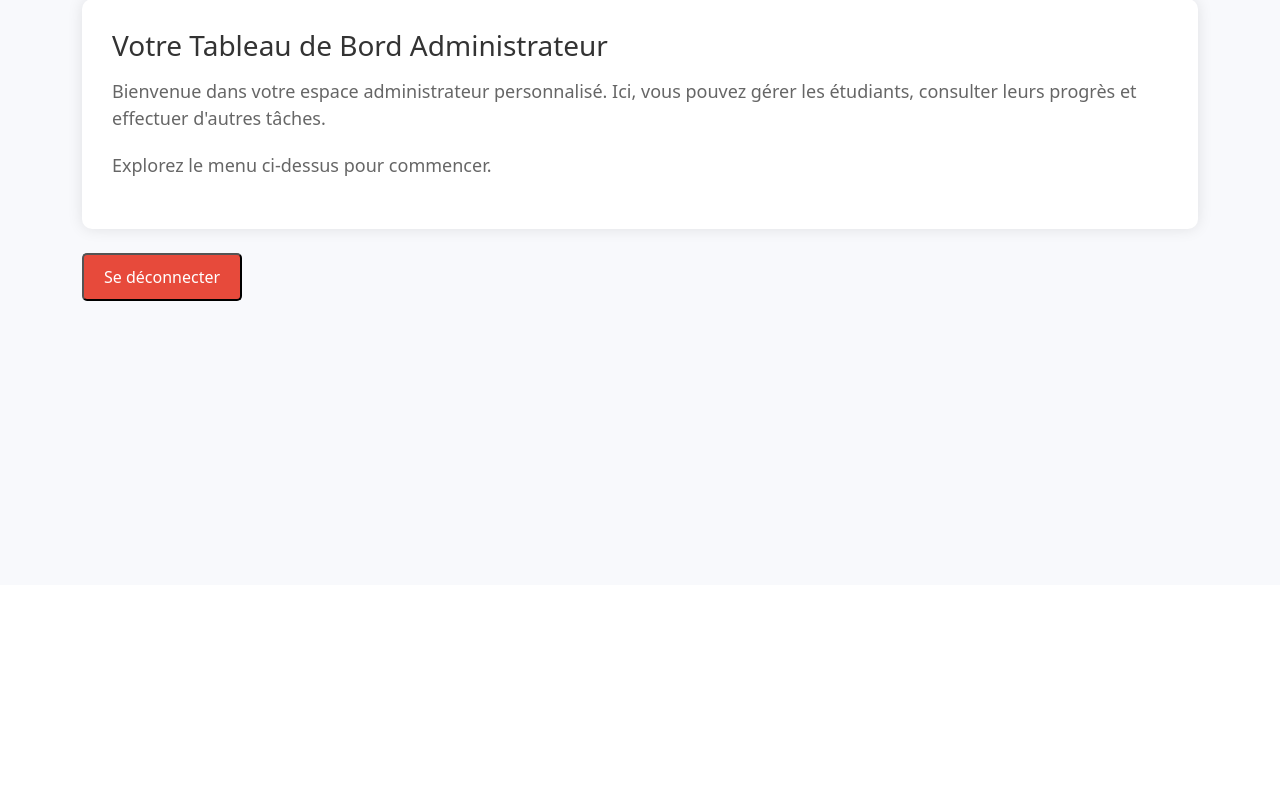
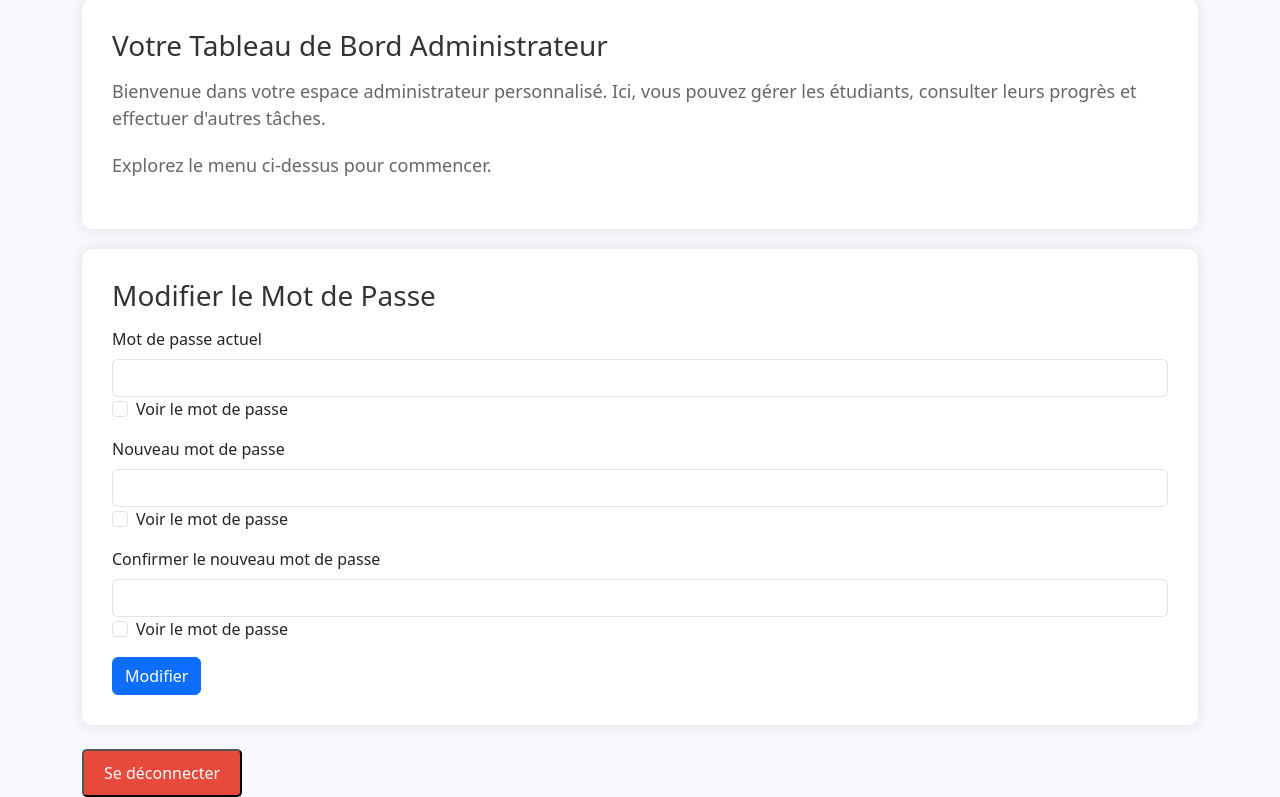
Before and after one commit to abde-louali/project, a PHP site: page /view/Admin.php in a window 1280 px wide. Shown: the part 215-1012 px from the top of the page. Before the commit the page ends 516 px from the top, so only its background shows below. Run offline with PHP 8.4, Linux system fonts and the light colour scheme; the visitor is signed in with stand-in values (Sample User, id 1).

Commit message:
Modification de modepasse

```diff
--- a/Controller/AdminController.php
+++ b/Controller/AdminController.php
@@ -3,6 +3,7 @@
 require_once '../Model/StudentModel.php';
 
 class AdminController {
+
     public function createFolder() {
         // Vérification de la soumission du formulaire
         if (isset($_POST['create_folder'])) {
--- a/Model/StudentModel.php
+++ b/Model/StudentModel.php
@@ -1,5 +1,5 @@
 <?php
-include_once '../Model/conx.php'; // Inclure la classe Database
+include_once '../Model/conx.php';
 
 class StudentModel {
     private $db;
--- a/view/Admin.php
+++ b/view/Admin.php
@@ -55,6 +55,25 @@ include "./Header.php";
     </style>
 </head>
 <body>
+<?php
+// Vérifier si le statut et le message sont passés dans l'URL
+if (isset($_GET['status']) && isset($_GET['message'])) {
+    $status = $_GET['status'];
+    $message = $_GET['message'];
+
+    // Affichage d'une image et du message d'erreur ou de succès
+    if ($status == "error") {
+        echo '<div class="alert alert-danger">';
+        echo '<img src="assets/images/error.png" alt="Erreur" style="width: 50px; height: 50px;"> ';
+        echo htmlspecialchars($message) . '</div>';
+    } elseif ($status == "success") {
+        echo '<div class="alert alert-success">';
+        echo '<img src="assets/images/success.png" alt="Succès" style="width: 50px; height: 50px;"> ';
+        echo htmlspecialchars($message) . '</div>';
+    }
+}
+?>
+
 <div class="container dashboard-container">
         <h1 class="display-4">Bonjour, Administrateur</h1>
 
@@ -64,13 +83,83 @@ include "./Header.php";
             <p>Explorez le menu ci-dessus pour commencer.</p>
         </div>
 
+        <!-- Formulaire de modification du mot de passe -->
+        <div class="teacher-info">
+            <h2>Modifier le Mot de Passe</h2>
+            <form action="../Controller/changePasswordController.php" method="POST" onsubmit="return validatePassword()">
+                <div class="mb-3">
+                    <label for="currentPassword" class="form-label">Mot de passe actuel</label>
+                    <input type="password" class="form-control" id="currentPassword" name="currentPassword" required>
+                    <div class="form-check">
+                        <input type="checkbox" class="form-check-input" id="showCurrentPassword">
+                        <label class="form-check-label" for="showCurrentPassword">Voir le mot de passe</label>
+                    </div>
+                </div>
+                <div class="mb-3">
+                    <label for="newPassword" class="form-label">Nouveau mot de passe</label>
+                    <input type="password" class="form-control" id="newPassword" name="newPassword" required>
+                    <div class="form-check">
+                        <input type="checkbox" class="form-check-input" id="showNewPassword">
+                        <label class="form-check-label" for="showNewPassword">Voir le mot de passe</label>
+                    </div>
+                </div>
+                <div class="mb-3">
+                    <label for="confirmPassword" class="form-label">Confirmer le nouveau mot de passe</label>
+                    <input type="password" class="form-control" id="confirmPassword" name="confirmPassword" required>
+                    <div class="form-check">
+                        <input type="checkbox" class="form-check-input" id="showConfirmPassword">
+                        <label class="form-check-label" for="showConfirmPassword">Voir le mot de passe</label>
+                    </div>
+                </div>
+                <button type="submit" class="btn btn-primary">Modifier</button>
+            </form>
+        </div>
+
+        <!-- Formulaire de déconnexion -->
         <div class="mt-4">
             <form action="../Controller/UserController.php?action=logout" method="POST">
                 <button type="submit" class="btn-logout">Se déconnecter</button>
             </form>
         </div>
-    </div>
+</div>
 
+<!-- Validation du mot de passe en JavaScript -->
+<script>
+    // Fonction pour valider les mots de passe
+    function validatePassword() {
+        var newPassword = document.getElementById("newPassword").value;
+        var confirmPassword = document.getElementById("confirmPassword").value;
+
+        if (newPassword !== confirmPassword) {
+            alert("Les mots de passe ne correspondent pas.");
+            return false;
+        }
+
+        var passwordPattern = /^(?=.*[a-z])(?=.*[A-Z])(?=.*\d)(?=.*[!@#$%^&*(),.?\":{}|<>]).{8,}$/;
+        if (!passwordPattern.test(newPassword)) {
+            alert("Le mot de passe doit contenir au moins 8 caractères, une majuscule, une minuscule, un chiffre et un caractère spécial.");
+            return false;
+        }
+
+        return true;
+    }
+
+    // Fonction pour afficher ou masquer les mots de passe
+    document.getElementById("showCurrentPassword").addEventListener('change', function() {
+        var currentPasswordField = document.getElementById("currentPassword");
+        currentPasswordField.type = this.checked ? 'text' : 'password';
+    });
+
+    document.getElementById("showNewPassword").addEventListener('change', function() {
+        var newPasswordField = document.getElementById("newPassword");
+        newPasswordField.type = this.checked ? 'text' : 'password';
+    });
+
+    document.getElementById("showConfirmPassword").addEventListener('change', function() {
+        var confirmPasswordField = document.getElementById("confirmPassword");
+        confirmPasswordField.type = this.checked ? 'text' : 'password';
+    });
+</script>
 
 </body>
 </html>
```
Also changed, not shown: Controller/changePasswordController.php (added, +53 -0 lines), Model/AdminModel.php (added, +20 -0 lines).
